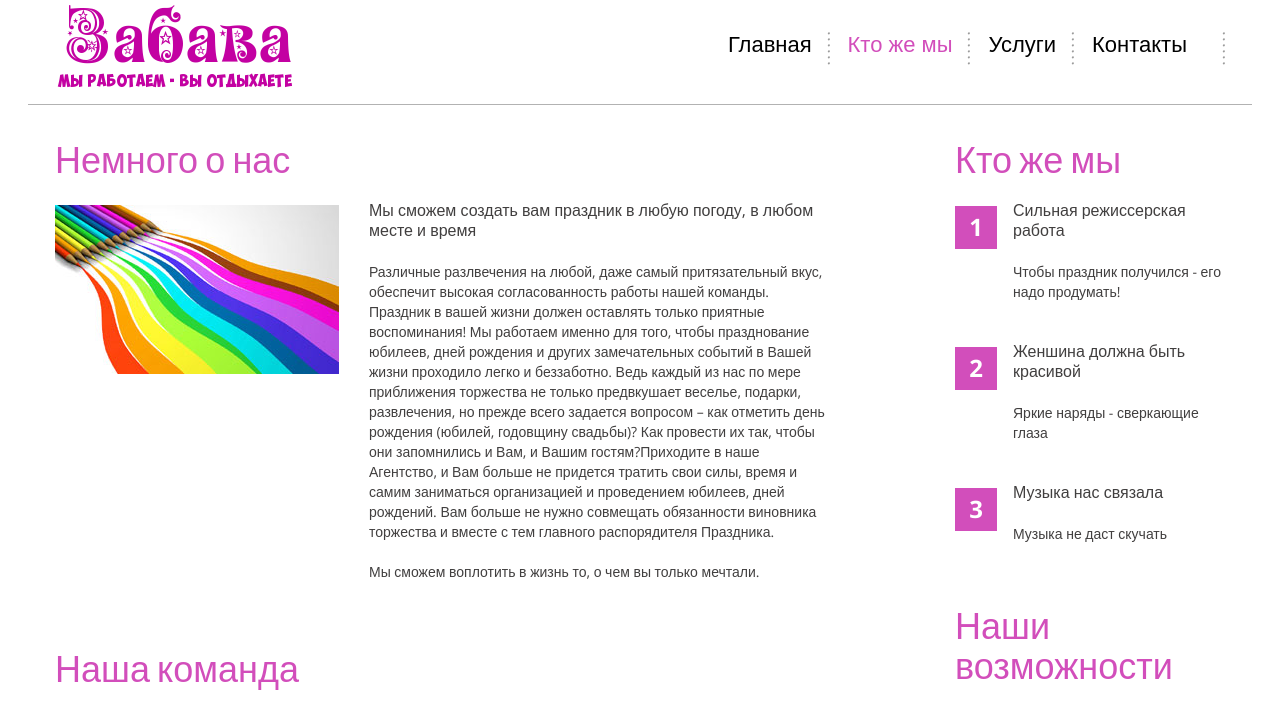
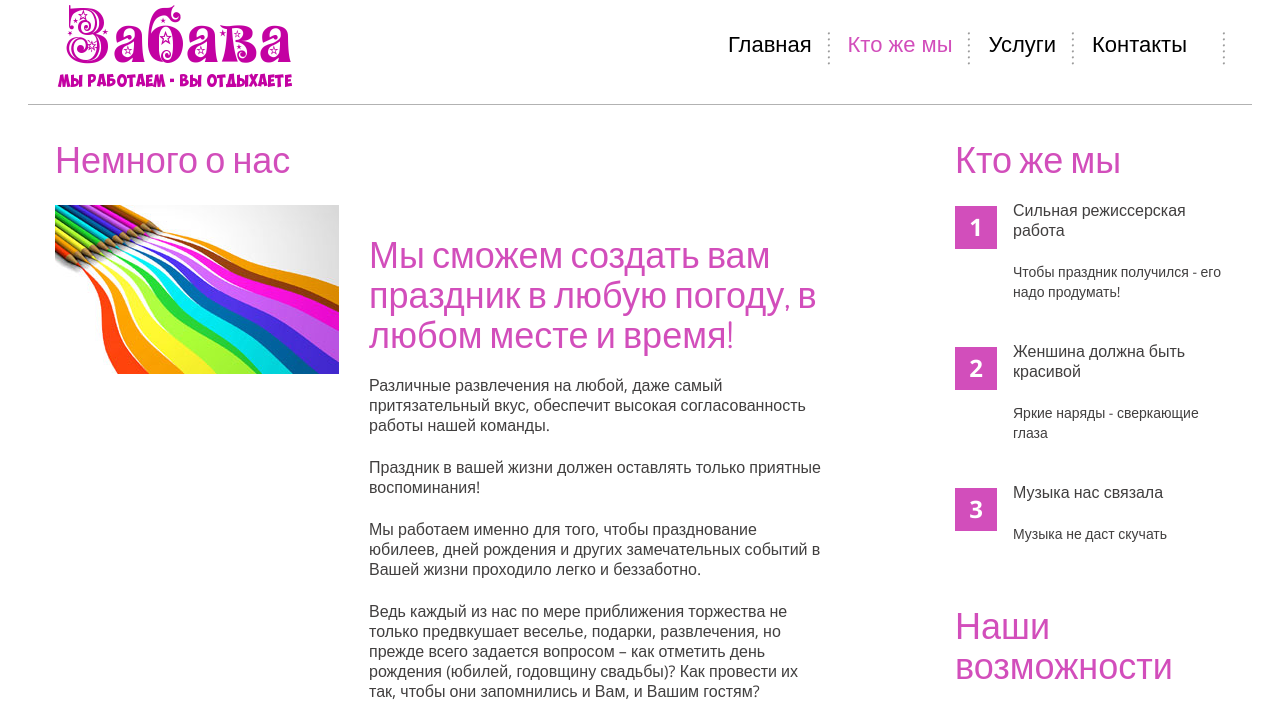
Before and after one commit to EvilDmitri/zabava, a Python web app: template templates/about.html in a window 1280 px wide. Shown: the part 18-733 px from the top of the page. Run offline with Jinja, Linux system fonts and the light colour scheme; the template is opened without the code that fills it, so the values that code supplies are empty.

Commit message:
content change

```diff
--- a/templates/about.html
+++ b/templates/about.html
@@ -78,14 +78,25 @@
           <div class="grid_8">
             <img src="static/images/service-img1.jpg" alt="" class="img_inner fleft">
             <div class="extra_wrapper">
-              <p class="text1 offset__1">Мы сможем создать вам праздник в любую погоду, в любом месте и время</p>
-              <p>Различные разлвечения на любой, даже самый притязательный вкус,
-                  обеспечит высокая согласованность работы нашей команды.
-                  Праздник в вашей жизни должен оставлять только приятные воспоминания! Мы работаем именно для того, чтобы празднование юбилеев, дней рождения и других замечательных событий в Вашей жизни проходило легко и беззаботно. Ведь каждый из нас по мере приближения торжества не только предвкушает веселье, подарки, развлечения, но прежде всего задается вопросом – как отметить день рождения (юбилей, годовщину свадьбы)? Как провести их так, чтобы они запомнились и Вам, и Вашим гостям?Приходите в наше Агентство, и Вам больше не придется тратить свои силы, время и самим заниматься организацией и проведением юбилеев, дней рождений. Вам больше не нужно совмещать обязанности виновника торжества и вместе с тем главного распорядителя Праздника.
+              <h4>Мы сможем создать вам праздник в любую погоду, в любом месте и время!</h4>
+              <p class="text1 offset__1">Различные развлечения на любой, даже самый притязательный вкус,
+                  обеспечит высокая согласованность работы нашей команды.</p>
+              <p class="text1 offset__1">
+                  Праздник в вашей жизни должен оставлять только приятные воспоминания!</p>
+              <p class="text1 offset__1">
+                  Мы работаем именно для того, чтобы празднование юбилеев, дней рождения и других
+                  замечательных событий в Вашей жизни проходило легко и беззаботно.</p>
+               <p class="text1 offset__1">
+                  Ведь каждый из нас по мере приближения торжества не только предвкушает веселье,
+                  подарки, развлечения, но прежде всего задается вопросом – как отметить
+                  день рождения (юбилей, годовщину свадьбы)? Как провести их так,
+                  чтобы они запомнились и Вам, и Вашим гостям?</p>
+               <p class="text1 offset__1">
+                  Приходите в наше Агентство, и Вам больше не придется тратить свои силы, время и самим заниматься организацией и проведением юбилеев, дней рождений. Вам больше не нужно совмещать обязанности виновника торжества и вместе с тем главного распорядителя Праздника.
 
 
               </p>
-              Мы сможем воплотить в жизнь то, о чем вы только мечтали.
+              <h5>Мы сможем воплотить в жизнь то, о чем вы только мечтали!</h5>
             </div>
             <div class="clear"></div>
           </div>
@@ -136,12 +147,33 @@
         </ul>
         <h4> Наши возможности</h4>
         <ul class="list1">
-          <li><a href="#">Органиизация праздников</a></li>
+<!--           <li><a href="#">Организация праздников</a></li> -->
           <li><a href="#">Проведение свадеб</a></li>
-          <li><a href="#">Детские утреники</a></li>
+          <li><a href="#">Детские праздники</a></li>
           <li><a href="#">Тематические вечера</a></li>
           <li><a href="#">Концертная программа</a></li>
+          <li><a href="#">Корпоративы</a></li>
+          <li><a href="#">Сценарии на заказ</a></li>
+          <li><a href="#">Услуги стилиста и парихмахера</a></li>
+          <li><a href="#">Услуги такси</a></li>
+          <li><a href="#">Программы для школ и садиков</a></li>
+          <li><a href="#">Новогодние вечера</a></li>
+          <li><a href="#">Услуги декоратора</a></li>
+          <li><a href="#">Оригинальные подарки</a></li>
+          <li><a href="#">Шоу программы</a></li>
+          <li><a href="#">Театрализованные представления</a></li>
+          <li><a href="#">Услуга для влюбленных (оригинально сделать предложение; сюрприз для любимой или любимого; розыгрыш второй половинки)</a></li>
+          <li><a href="#">Услуга веселой телеграммы</a></li>
+          <li><a href="#">Услуги индивидуального развития ребенка на дому (актерское мастерство и сценическая речь)</a></li>
+          <li><a href="#">Тематические вечеринки для больших и маленьких компаний</a></li>
+          <li><a href="#">Организация мальчишника и девичника</a></li>
+          <li><a href="#">Поздравления от Деда Мороза и Снегурочки</a></li>
+          <li><a href="#">Выпускные вечера для школ и детских садов</a></li>
+          <li><a href="#">Организация выставок и конференций</a></li>
+          <li><a href="#">Организация календарных праздников</a></li>
+
         </ul>
+        <h4>Мы сможем осуществить любую вашу мечту!</h4>
       </div>
     </div>
   </div>
@@ -156,7 +188,7 @@
       <div class="grid_12">
         <div class="copyright"><a href="#" class="f_logo"><img src="static/images/f_logo.png" alt=""></a> &copy; <span id="copyright-year"></span>
           <div class="sub_copyright">
-            Все права принадлежат ZabavaOU
+            Все права принадлежат Zabava OÜ
           </div>
         </div>
       </div>
```
Also changed, not shown: templates/index.html (+6 -6 lines), templates/services.html (+7 -7 lines).
